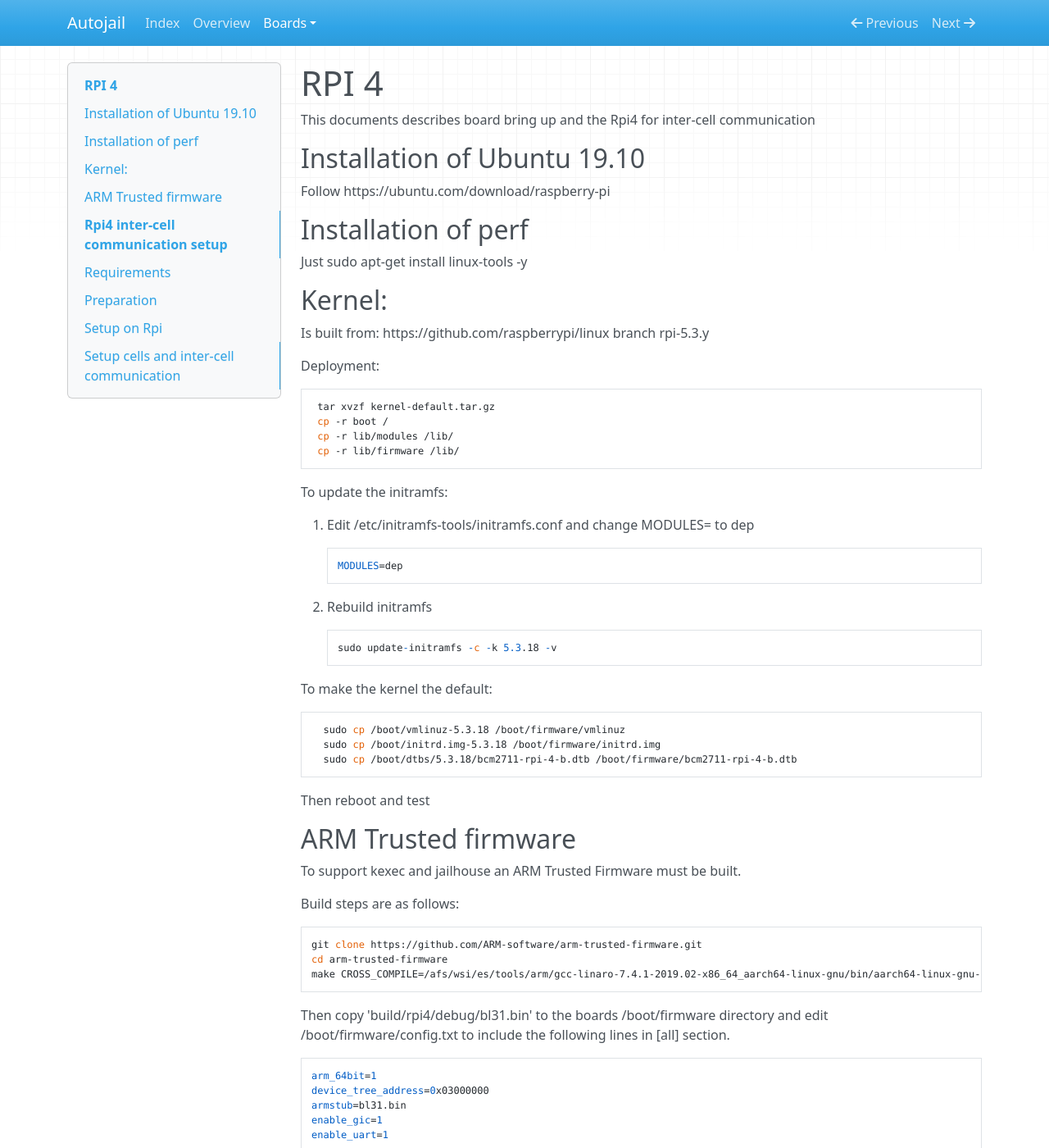
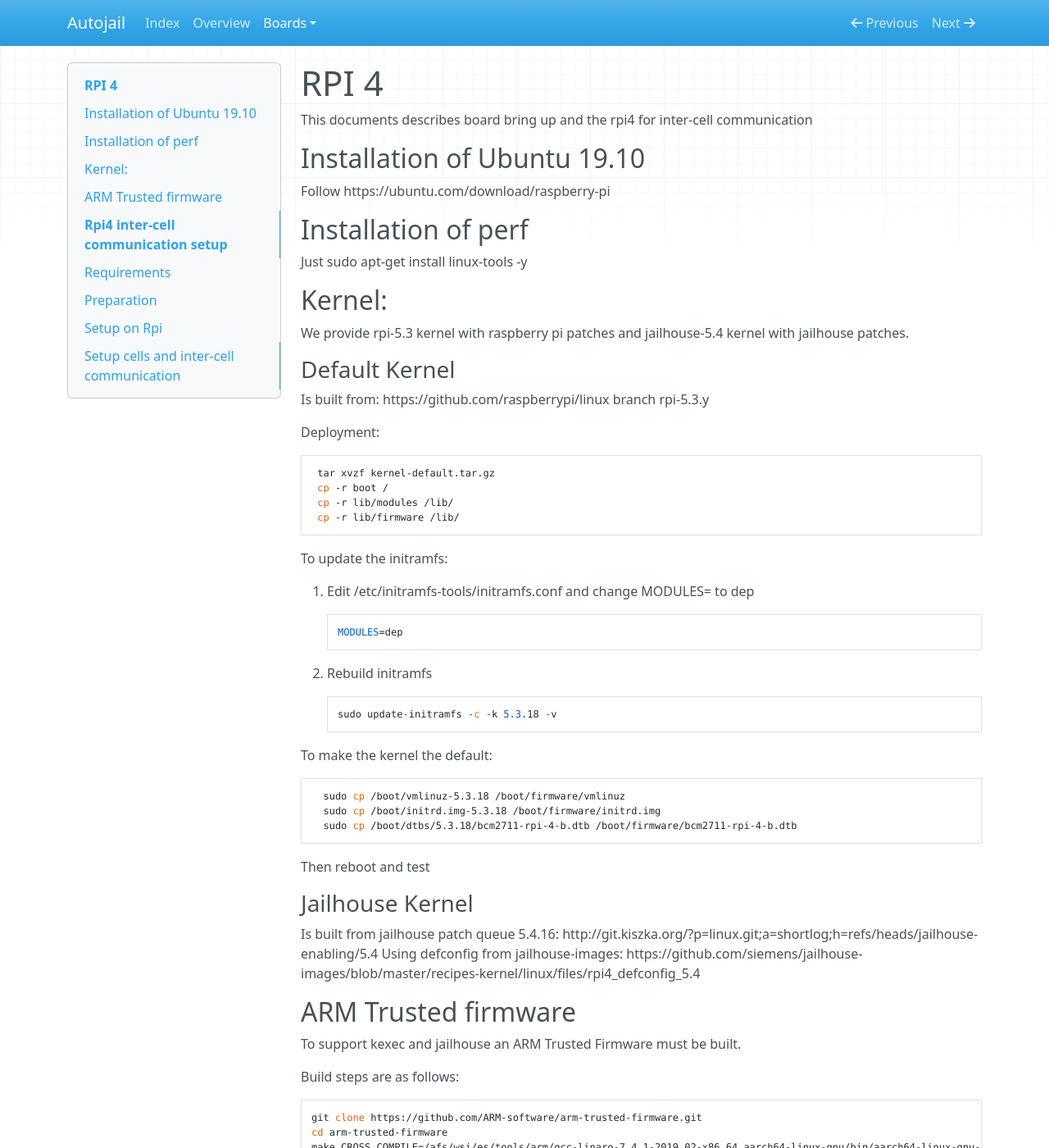
Before and after one commit to ekut-es/autojail, an MkDocs documentation site: the page built from doc/rpi4.md, in a window 1280 px wide and 1400 px high. Shown: the whole window at 82% size. Built offline with MkDocs 1.6.1, drawn with Linux system fonts in a browser that asks for light colours; nearby versions of some CDN libraries.

Commit message:
Update rpi4.md

```diff
--- a/doc/rpi4.md
+++ b/doc/rpi4.md
@@ -1,6 +1,6 @@
 # RPI 4
 
-This documents describes board bring up and the Rpi4 for inter-cell communication
+This documents describes board bring up and the rpi4 for inter-cell communication
 
 
 ## Installation of Ubuntu 19.10
@@ -9,38 +9,47 @@ This documents describes board bring up and the Rpi4 for inter-cell communicatio
 
 ## Installation of perf
 
-  Just sudo apt-get install linux-tools -y
+Just sudo apt-get install linux-tools -y
 
 ## Kernel:
 
-   Is built from: https://github.com/raspberrypi/linux branch rpi-5.3.y
+We provide rpi-5.3 kernel with raspberry pi patches and jailhouse-5.4 kernel with
+jailhouse patches.
 
-   Deployment:
+### Default Kernel
+
+Is built from: https://github.com/raspberrypi/linux branch rpi-5.3.y
+
+Deployment:
 
      tar xvzf kernel-default.tar.gz
      cp -r boot /
 	 cp -r lib/modules /lib/
 	 cp -r lib/firmware /lib/
 
-   To update the initramfs:
+To update the initramfs:
 
-   1. Edit /etc/initramfs-tools/initramfs.conf and change MODULES= to dep
+1. Edit /etc/initramfs-tools/initramfs.conf and change MODULES= to dep
 
         MODULES=dep
 
-   2. Rebuild initramfs
+2. Rebuild initramfs
 
         sudo update-initramfs -c -k 5.3.18 -v
 
 
-   To make the kernel the default:
+To make the kernel the default:
 
 	  sudo cp /boot/vmlinuz-5.3.18 /boot/firmware/vmlinuz
 	  sudo cp /boot/initrd.img-5.3.18 /boot/firmware/initrd.img
 	  sudo cp /boot/dtbs/5.3.18/bcm2711-rpi-4-b.dtb /boot/firmware/bcm2711-rpi-4-b.dtb
 
-   Then reboot and test
+Then reboot and test
 
+### Jailhouse Kernel
+
+Is built from jailhouse patch queue 5.4.16: http://git.kiszka.org/?p=linux.git;a=shortlog;h=refs/heads/jailhouse-enabling/5.4
+Using defconfig from jailhouse-images: https://github.com/siemens/jailhouse-images/blob/master/recipes-kernel/linux/files/rpi4_defconfig_5.4
 
 ## ARM Trusted firmware
 
```
